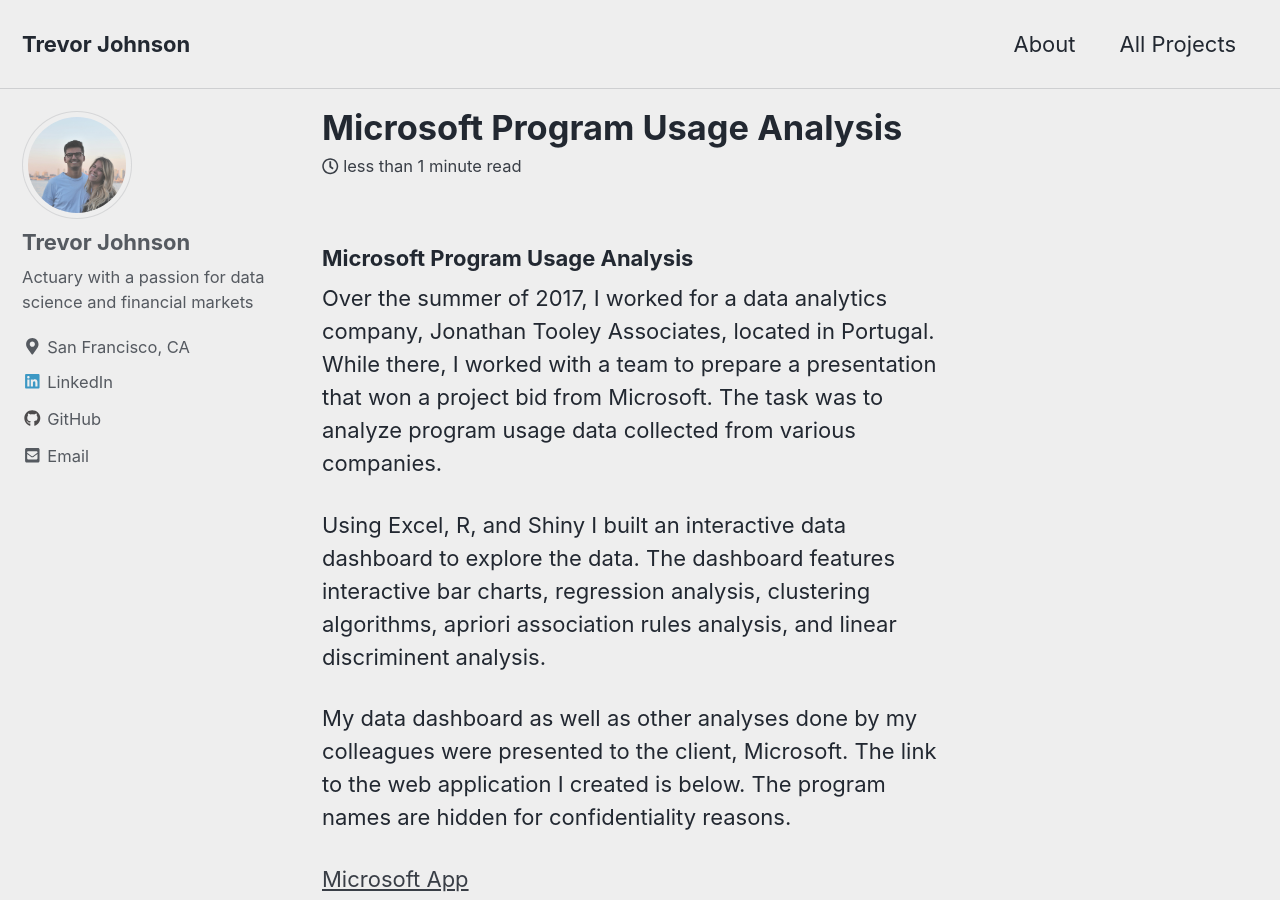
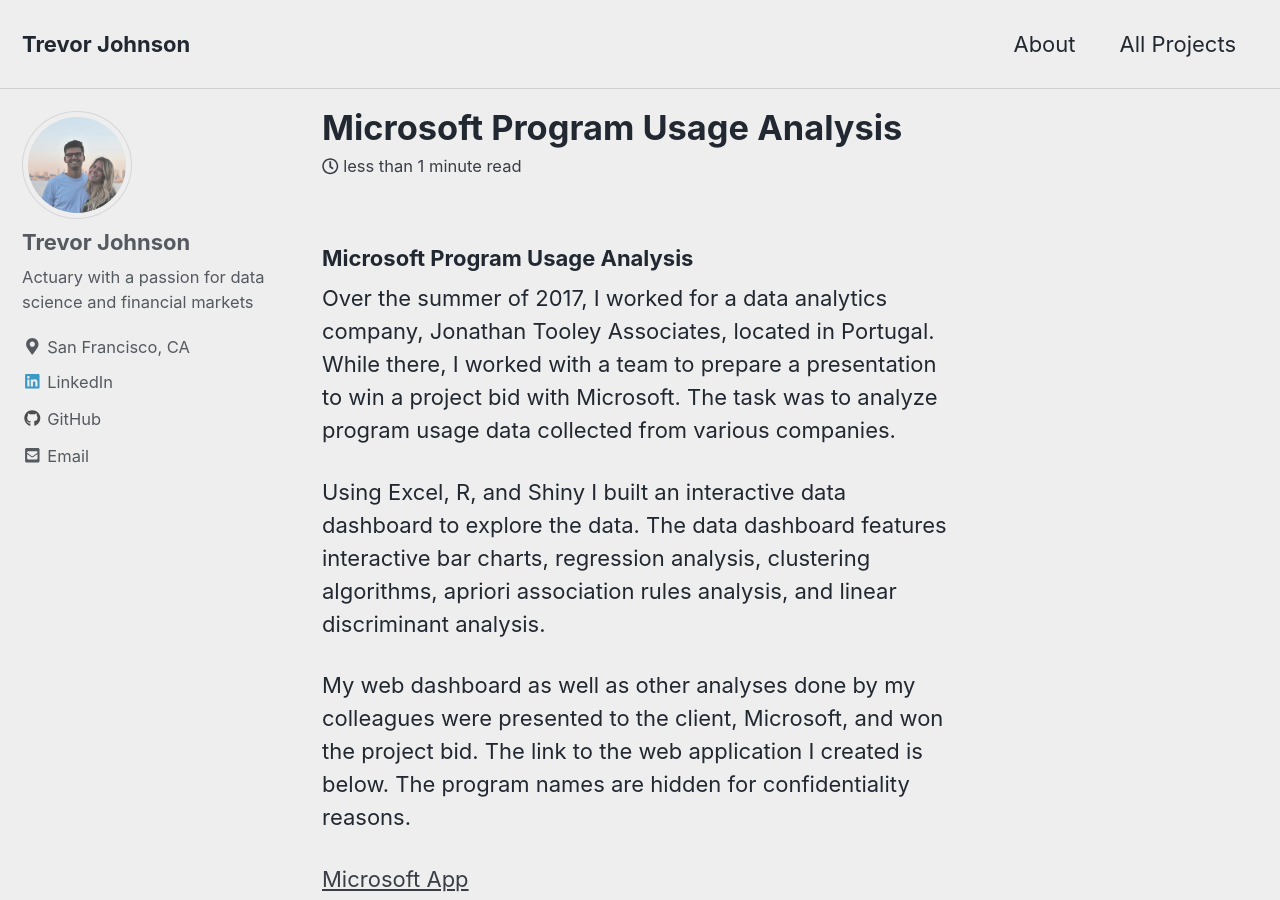
Before and after one commit to trevor-johnson/tpjohnson.github.io, a Jekyll site: the page built from _posts/2017-7-1-MicrosoftApp.md, in a window 1280 px wide and 900 px high. Built offline with Jekyll 4.4.1, drawn with Linux system fonts in a browser that asks for light colours; cached includes are drawn as plain includes; nearby versions of some CDN libraries.

```diff
--- a/_posts/2017-7-1-MicrosoftApp.md
+++ b/_posts/2017-7-1-MicrosoftApp.md
@@ -7,10 +7,10 @@ excerpt: "Web app created for Microsoft featuring interactive ML tools"
 
 <h3>Microsoft Program Usage Analysis</h3>
 
-Over the summer of 2017, I worked for a data analytics company, Jonathan Tooley Associates, located in Portugal. While there, I worked with a team to prepare a presentation that won a project bid from Microsoft. The task was to analyze program usage data collected from various companies.
+Over the summer of 2017, I worked for a data analytics company, Jonathan Tooley Associates, located in Portugal. While there, I worked with a team to prepare a presentation to win a project bid with Microsoft. The task was to analyze program usage data collected from various companies.
 
-Using Excel, R, and Shiny I built an interactive data dashboard to explore the data. The dashboard features interactive bar charts, regression analysis, clustering algorithms, apriori association rules analysis, and linear discriminent analysis.
+Using Excel, R, and Shiny I built an interactive data dashboard to explore the data. The data dashboard features interactive bar charts, regression analysis, clustering algorithms, apriori association rules analysis, and linear discriminant analysis.
 
-My data dashboard as well as other analyses done by my colleagues were presented to the client, Microsoft. The link to the web application I created is below. The program names are hidden for confidentiality reasons.
+My web dashboard as well as other analyses done by my colleagues were presented to the client, Microsoft, and won the project bid. The link to the web application I created is below. The program names are hidden for confidentiality reasons.
 
 <a href="https://trevorjohnson.shinyapps.io/jta_app/" title="Microsoft App" target="_blank">Microsoft App</a>
```
Also changed, not shown: _pages/about.md (+1 -1 lines), _pages/allProjects.md (+2 -2 lines), images/sf_fin.jpg (added), images/trend.JPG (deleted), images/trendSnippet.JPG (deleted).
